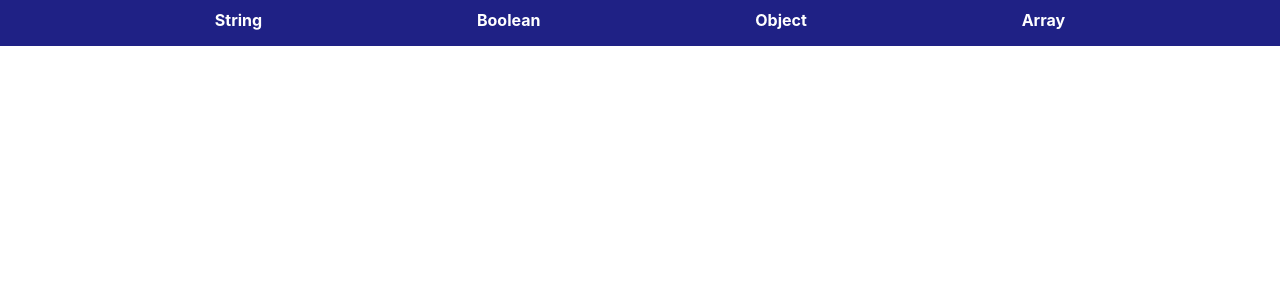
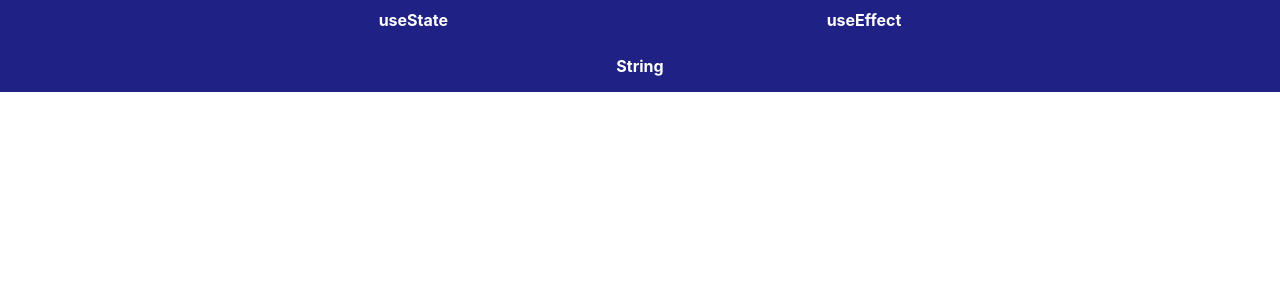
Before and after one commit to RicardoSerrano19/react-hooks-api, a React (Vite) app: page /effect in a window 1280 px wide. Shown: the top 300 px of the page. Built offline with nearby package versions, Linux system fonts and the light colour scheme.

Commit message:
feat: Add effect and state menus

```diff
--- a/src/App.jsx
+++ b/src/App.jsx
@@ -1,30 +1,29 @@
 import {BrowserRouter, Link, Route, Routes} from 'react-router-dom'
-import StateString from './exercise/stateString'
-import StateBoolean from './exercise/stateBoolean'
-import StateObject from './exercise/stateObject'
-import StateArray from './exercise/stateArray'
+import Menu from './exercise/Menu'
+import MenuState from './exercise/MenuState'
+import MenuEffect from './exercise/MenuEffect'
+import StateString from './exercise/useState/stateString'
+import StateBoolean from './exercise/useState/stateBoolean'
+import StateObject from './exercise/useState/stateObject'
+import StateArray from './exercise/useState/stateArray'
 
 import './App.css'
 
-const NavBar = () => {
-    return (
-        <div className='navbar'>
-            <Link to='/'>String</Link>
-            <Link to='boolean'>Boolean</Link>
-            <Link to='object'>Object</Link>
-            <Link to='array'>Array</Link>
-        </div>
-    )
-}
+
 const App = () => {
     return(
         <BrowserRouter>
-            <NavBar />
             <Routes>
-                <Route path='/' element={<StateString />}/>
-                <Route path='boolean' element={<StateBoolean />}/>
-                <Route path='object' element={<StateObject />}/>
-                <Route path='array' element={<StateArray />}/>
+                <Route path='/' element={<Menu />} >
+                    <Route path='state' element={<MenuState />}>
+                        <Route path='string' element={<StateString />}/>
+                        <Route path='boolean' element={<StateBoolean />}/>
+                        <Route path='object' element={<StateObject />}/>
+                        <Route path='array' element={<StateArray />}/>
+                    </Route>
+                    <Route path='effect' element={<MenuEffect />}>
+                    </Route>
+                </Route>
             </Routes>
         </BrowserRouter>
     )
--- /dev/null
+++ b/src/exercise/Menu.jsx
@@ -0,0 +1,38 @@
+
+import {Link, Outlet} from 'react-router-dom'
+import '../App.css'
+
+const NavBar = () => {
+    return (
+        <>
+        <div className='navbar'>
+            <Link to='state'>useState</Link>
+            <Link to='effect'>useEffect</Link>
+        </div>
+        <Outlet />
+        </>
+    )
+}
+
+const Menu = () => {
+    return(
+        <>
+        <NavBar />
+        </>
+    )
+}
+
+export default Menu;
+
+/*
+ <>
+        <div className='navbar'>
+            <Link to='/'>Menu</Link>
+            <Link to='string'>String</Link>
+            <Link to='boolean'>Boolean</Link>
+            <Link to='object'>Object</Link>
+            <Link to='array'>Array</Link>
+        </div>
+        <Outlet />
+        </>
+*/
--- /dev/null
+++ b/src/exercise/MenuEffect.jsx
@@ -0,0 +1,22 @@
+
+import {Link, Outlet} from 'react-router-dom'
+import '../App.css'
+
+const NavBar = () => {
+    return (
+        <>
+        <div className='navbar'>
+            <Link to='string'>String</Link>
+        </div>
+        <Outlet />
+        </>
+    )
+}
+
+const MenuState = () => {
+    return(
+        <NavBar />
+    )
+}
+
+export default MenuState;
--- /dev/null
+++ b/src/exercise/MenuState.jsx
@@ -0,0 +1,25 @@
+
+import {Link, Outlet} from 'react-router-dom'
+import '../App.css'
+
+const NavBar = () => {
+    return (
+        <>
+        <div className='navbar'>
+            <Link to='string'>String</Link>
+            <Link to='boolean'>Boolean</Link>
+            <Link to='object'>Object</Link>
+            <Link to='array'>Array</Link>
+        </div>
+        <Outlet />
+        </>
+    )
+}
+
+const MenuState = () => {
+    return(
+        <NavBar />
+    )
+}
+
+export default MenuState;
```
